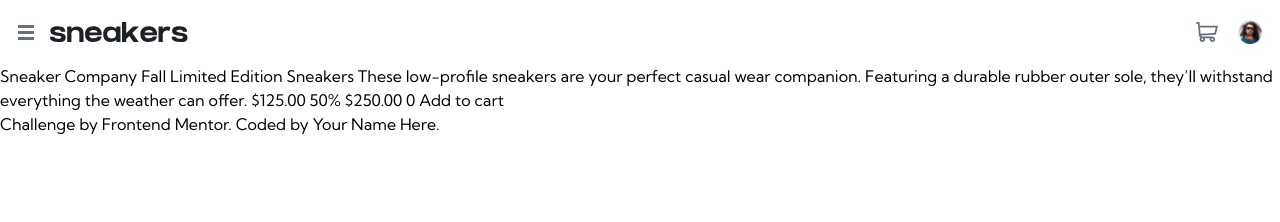
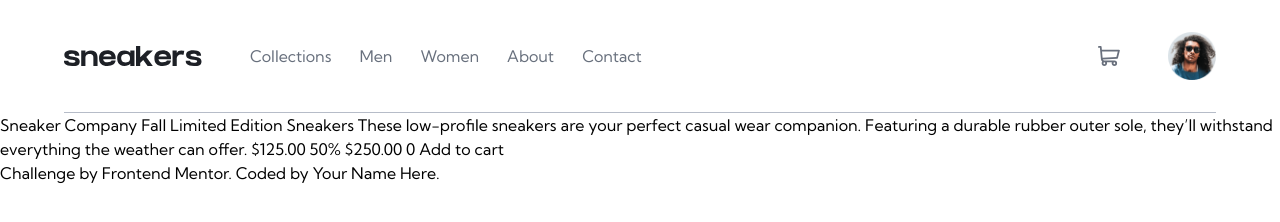
Before and after one commit to aatmaneoulmouden/ecommerce-product-page, a website: page index.html in a window 1280 px wide. Drawn offline with Linux system fonts and the light colour scheme.

Commit message:
Header - Desktop verion

```diff
--- a/index.html
+++ b/index.html
@@ -27,9 +27,9 @@
 
   <header>
     <div class="container">
-      <div class="row flex justify-between items-center py-5">
-        <div class="col left gap-4">
-          <button class="menu-toggler open-menu" id="open-menu" name="Open mobile menu">
+      <div class="row flex justify-between items-center py-5 md:py-8 border-b border-grayish-blue">
+        <div class="col left gap-4 md:gap-12">
+          <button class="menu-toggler open-menu block md:hidden" id="open-menu" name="Open mobile menu">
             <svg width="16" height="15" xmlns="http://www.w3.org/2000/svg">
               <path d="M16 12v3H0v-3h16Zm0-6v3H0V6h16Zm0-6v3H0V0h16Z" fill="#69707D" fill-rule="evenodd" />
             </svg>
@@ -41,8 +41,8 @@
                 fill="#1D2026" fill-rule="nonzero" />
             </svg>
           </a>
-          <nav class="desktop-menu hidden">
-            <ul class="desktop-menu-list">
+          <nav class="desktop-menu hidden md:block">
+            <ul class="desktop-menu-list flex items-center gap-7">
               <li>
                 <a href="">Collections</a>
               </li>
@@ -93,7 +93,7 @@
             </nav>
           </div>
         </div>
-        <div class="col right gap-5">
+        <div class="col right gap-5 md:gap-12">
           <div class="card-wrapper">
             <svg width="22" height="20" xmlns="http://www.w3.org/2000/svg">
               <path
@@ -101,7 +101,7 @@
                 fill="#69707D" fill-rule="nonzero" />
             </svg>
           </div>
-          <div class="profile-avatar-wrapper w-6 h-6">
+          <div class="profile-avatar-wrapper w-6 h-6 md:w-12 md:h-12">
             <img src="./assets/images/image-avatar.png" alt="Image Avatar">
           </div>
         </div>
--- a/src/input.css
+++ b/src/input.css
@@ -28,4 +28,8 @@
     .mobile-menu-list a {
         @apply font-bold block;
     }
+
+    .desktop-menu a {
+        @apply text-dark-grayish-blue;
+    }
 }
--- a/tailwind.config.js
+++ b/tailwind.config.js
@@ -6,6 +6,8 @@ module.exports = {
       center: true,
       padding: {
         DEFAULT: '18px',
+        md: '2rem',
+        lg: '4rem',
       },
     },
     fontFamily: {
```
Also changed, not shown: assets/css/style.css.
